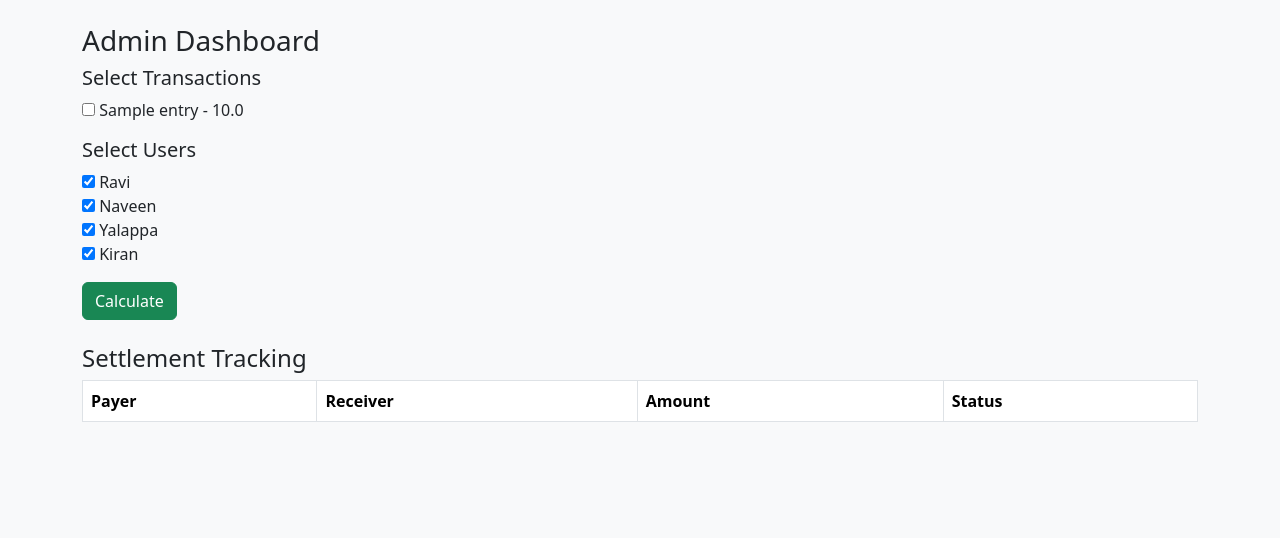
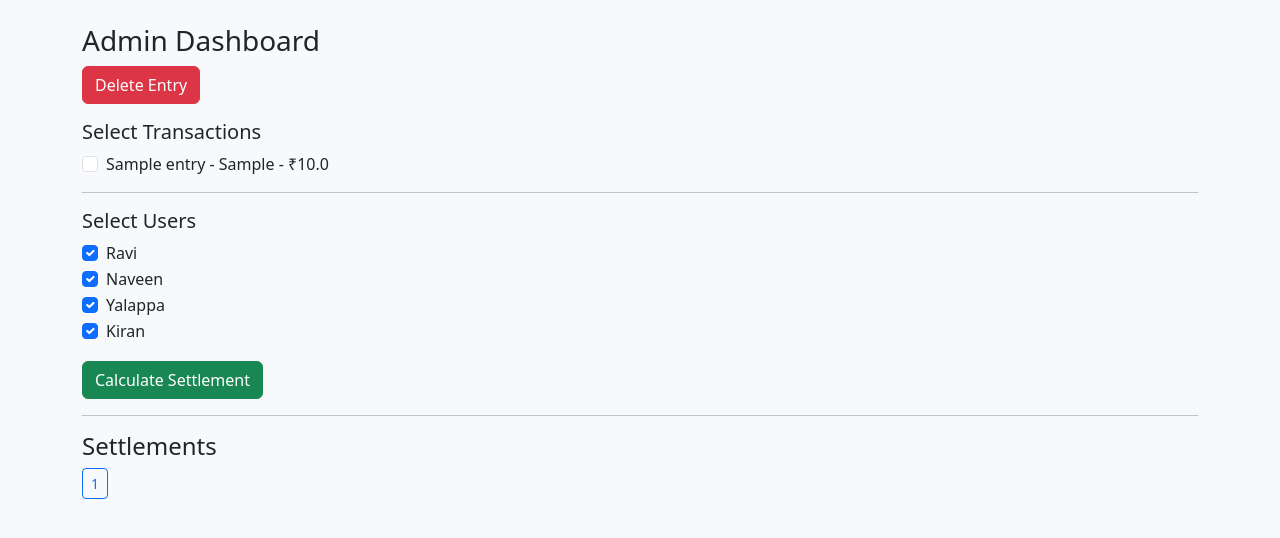
Before and after one commit to Naveentm16/ration-system, a Flask app: page /admin in a window 1280 px wide. Shown: the top 538 px of the page. Run offline with Flask 3, Linux system fonts and the light colour scheme; the visitor is signed in with stand-in values (Sample User, id 1); data comes from the database, SQL or seed files in the repository; tables that the repository leaves empty hold one stand-in row (values such as "Sample post"); lists and menus that the app fills with data are empty.

Commit message:
Update admin.html

```diff
--- a/templates/admin.html
+++ b/templates/admin.html
@@ -1,7 +1,7 @@
 <!DOCTYPE html>
 <html>
 <head>
-<title>Admin</title>
+<title>Admin Dashboard</title>
 <link href="https://cdn.jsdelivr.net/npm/bootstrap@5.3.2/dist/css/bootstrap.min.css" rel="stylesheet">
 </head>
 
@@ -10,49 +10,41 @@
 
 <h3>Admin Dashboard</h3>
 
+<a href="/admin_delete" class="btn btn-danger mb-3">Delete Entry</a>
+
 <form method="POST" action="/calculate">
 
 <h5>Select Transactions</h5>
 {% for e in data %}
-<input type="checkbox" name="tids" value="{{e['transaction_id']}}">
-{{e['name']}} - {{e['amount']}} <br>
+<div class="form-check">
+<input class="form-check-input" type="checkbox" name="tids" value="{{e['transaction_id']}}">
+<label class="form-check-label">
+{{e['name']}} - {{e['ration']}} - ₹{{e['amount']}}
+</label>
+</div>
 {% endfor %}
 
-<h5 class="mt-3">Select Users</h5>
+<hr>
+
+<h5>Select Users</h5>
 {% for u in users %}
-<input type="checkbox" name="users" value="{{u['id']}}" checked>
-{{u['name']}} <br>
+<div class="form-check">
+<input class="form-check-input" type="checkbox" name="users" value="{{u['id']}}" checked>
+<label>{{u['name']}}</label>
+</div>
 {% endfor %}
 
-<button class="btn btn-success mt-3">Calculate</button>
-
+<button class="btn btn-success mt-3">Calculate Settlement</button>
 </form>
 
-<h4 class="mt-4">Settlement Tracking</h4>
+<hr>
 
-<table class="table table-bordered">
-<tr><th>Payer</th><th>Receiver</th><th>Amount</th><th>Status</th></tr>
-
-{% for d in details %}
-<tr>
-<td>{{d['payer']}}</td>
-<td>{{d['receiver']}}</td>
-<td>{{d['amount']}}</td>
-
-<td>
-{% if d['payer_status']==0 %}
-Pending
-{% elif d['receiver_status']==0 %}
-Paid Waiting
-{% else %}
-Done
-{% endif %}
-</td>
-
-</tr>
+<h4>Settlements</h4>
+{% for s in settlements %}
+<a href="/view_settlement/{{s['settlement_id']}}" class="btn btn-outline-primary btn-sm">
+{{s['settlement_id']}}
+</a>
 {% endfor %}
-
-</table>
 
 </div>
 </body>
```
